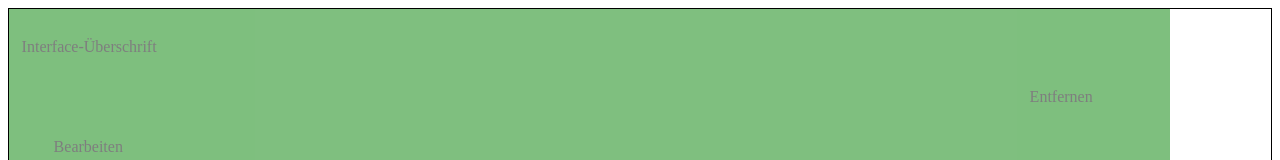
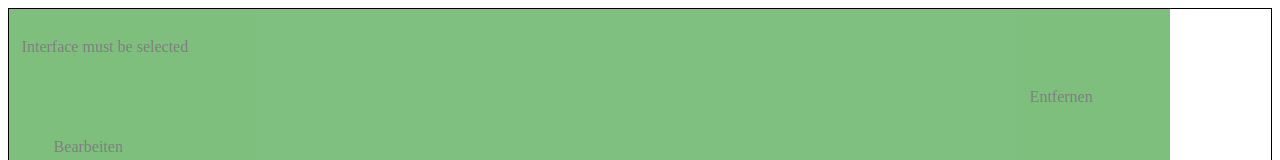
Before and after one commit to TheProgrammer21/ciscoGraphicalConfiguration, an Angular app: page /interfaces in a window 1280 px wide. Shown: the top 160 px of the page. Built offline with nearby package versions, Linux system fonts and the light colour scheme.

Commit message:
Added title to interface configuration section

```diff
--- a/src/app/collapsable/collapsable.component.html
+++ b/src/app/collapsable/collapsable.component.html
@@ -1,5 +1,5 @@
 <div class="header"  (click)="collapsed = !collapsed">
-    <p>Interface-Überschrift</p>
+    <p>{{title}}</p>
     <p class="remove" (click)="onRemove($event)">Entfernen</p>
     <p class="edit" (click)="onEdit($event)">Bearbeiten</p>
 </div>
--- a/src/app/collapsable/collapsable.component.ts
+++ b/src/app/collapsable/collapsable.component.ts
@@ -1,4 +1,4 @@
-import { Component, OnInit, Output, EventEmitter } from '@angular/core';
+import { Component, OnInit, Output, EventEmitter, Input } from '@angular/core';
 
 @Component({
   selector: 'collapsable',
@@ -9,6 +9,7 @@ export class CollapsableComponent implements OnInit {
 
   @Output() edit = new EventEmitter();
   @Output() remove = new EventEmitter();
+  @Input('title') title: string;
 
   public collapsed: boolean = false;
 
--- a/src/app/interface-configuration/interface-configuration.component.html
+++ b/src/app/interface-configuration/interface-configuration.component.html
@@ -1,5 +1,7 @@
 <div *ngFor="let int of intConfig.getInterfaces(); index as i" class="collapse">
-    <collapsable (edit)="onEditInterface(i)" (remove)="onRemoveInterface(i)">
+    <collapsable
+        [title]="intConfig.getInterfaces()[i]==null?'Interface must be selected':intConfig.getInterfaces()[i].getTitle()"
+        (edit)="onEditInterface(i)" (remove)="onRemoveInterface(i)">
         <div>
             <p>IP-Address:</p><input #ip [(ngModel)]="intConfig.currentConf[i].ip" pattern="\d{1,3}(\.\d{1,3}){3}">
             <p>Subnetmask:</p><input #subnetmask [(ngModel)]="intConfig.currentConf[i].subnetmask"
--- a/src/app/interface-selection.ts
+++ b/src/app/interface-selection.ts
@@ -60,4 +60,12 @@ export class InterfaceSelection {
             return "interface " + this.type + this.prefix + this.start;
         }
     }
+
+    public getTitle(): string {
+        if (this.range) {
+            return this.type + " " + this.prefix + this.start + " - " + this.prefix + this.end;
+        } else {
+            return this.type + " " + this.prefix + this.start;
+        }
+    }
 }
```
